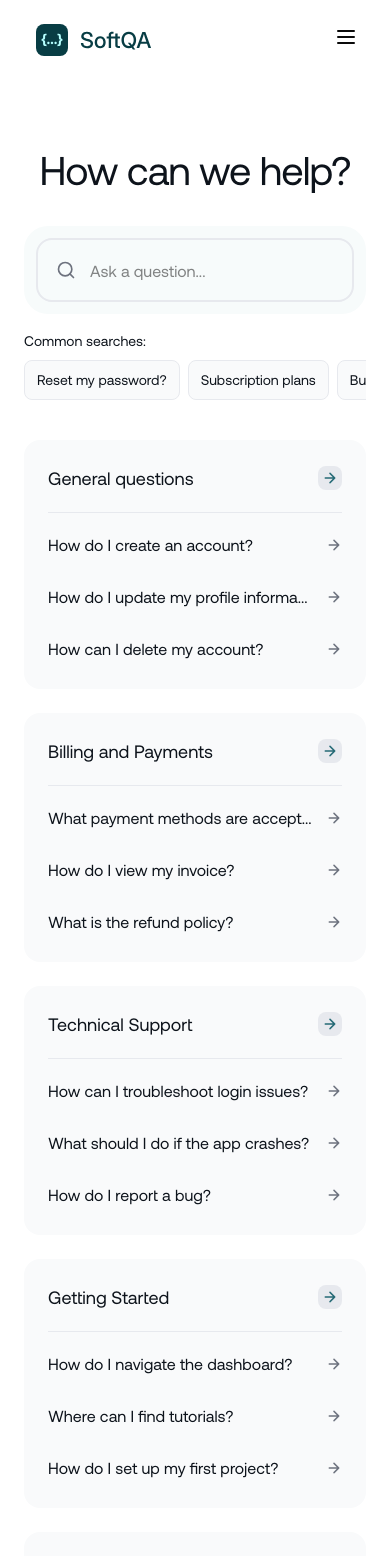
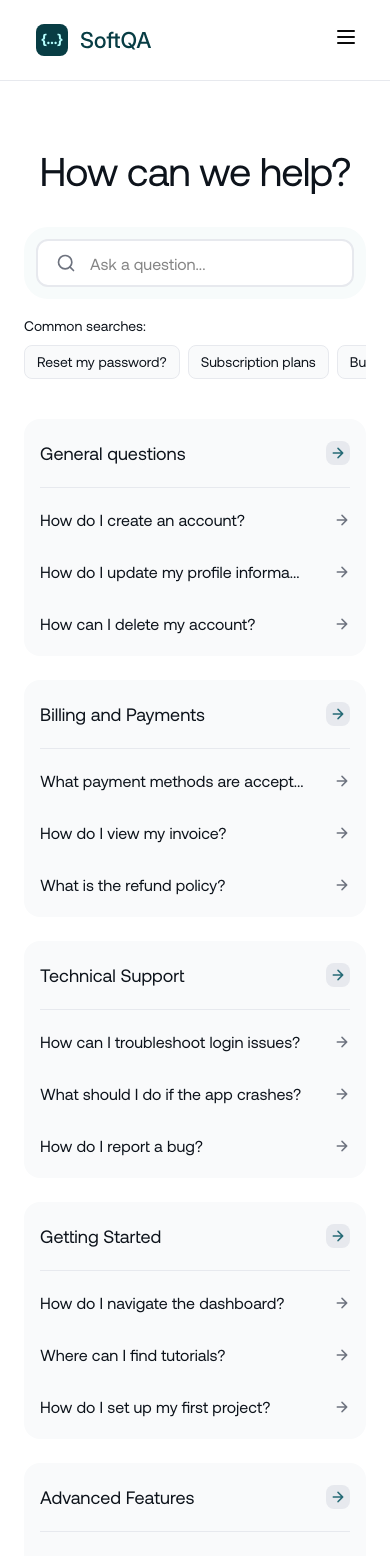
Before and after one commit to azkaanasiyya/softqa, a Next.js app: page /help in a window 390 px wide. Shown: the top 1556 px of the page. Built offline with nearby package versions, Linux system fonts and the light colour scheme.

Commit message:
style(help): adjust color, sizing, and spacing

```diff
--- a/src/components/custom/inputsearch.tsx
+++ b/src/components/custom/inputsearch.tsx
@@ -23,7 +23,7 @@ export function InputSearch(props: React.InputHTMLAttributes<HTMLInputElement>)
           props.onBlur?.(e);
         }}
         className={cn(
-          "w-full h-16 border-2 border-grayscale-100 p-5 pl-[52px] text-[16px] leading-6 rounded-[16px] transition-colors",
+          "w-full h-12 md:h-16 bg-base-white border-2 border-grayscale-100 p-5 pl-[52px] text-[16px] leading-6 rounded-[12px] md:rounded-[16px] transition-colors",
           focused && "border-primary-500 text-grayscale-900",
           props.className
         )}
--- a/src/components/help/hero.tsx
+++ b/src/components/help/hero.tsx
@@ -6,7 +6,7 @@ import FadeInSection from "../animation/fadein";
 
 export default function HelpHero() {
     return (
-        <div className="flex flex-col justify-center items-center px-6 md:px-8 lg:px-[124px] pb-12 pt-16 md:py-20 lg:pt-[104px] lg:pb-[116px] w-full">
+        <div className="flex flex-col justify-center items-center border-t border-grayscale-100 px-6 md:px-8 lg:px-[124px] pb-12 pt-16 md:py-20 lg:pt-[104px] lg:pb-[116px] w-full">
             <FadeInSection className="max-w-[1192px] flex flex-col gap-10 md:gap-12 lg:gap-20 justify-center items-center w-full">
                 <FadeInSection delay={0.5} className="flex flex-col gap-8 md:gap-10 w-full max-w-[784px]">
                     <h1 className="text-[40px] md:text-[56px] leading-[50px] md:leading-[70px] text-center tracking-tight text-grayscale-900">How can we help?</h1>
@@ -17,20 +17,20 @@ export default function HelpHero() {
                         <div className="flex flex-col md:flex-row gap-2 md:gap-4 items-start md:items-center md:justify-center overflow-hidden w-full">
                             <span className="text-[14px] md:text-[16px] leading-[22px] md:leading-6 text-grayscale-900">Common searches:</span>
                             <div className="flex flex-row gap-2 md:gap-4 items-center justify-center overflow-x-auto whitespace-nowrap scrollbar-hide">
-                                <div className="bg-grayscale-50 border border-grayscale-100 rounded-[8px] py-2 px-3 text-[14px] md:text-[16px] leading-[22px] md:leading-6 text-grayscale-900 whitespace-nowrap">Reset my password?</div>
-                                <div className="bg-grayscale-50 border border-grayscale-100 rounded-[8px] py-2 px-3 text-[14px] md:text-[16px] leading-[22px] md:leading-6 text-grayscale-900 whitespace-nowrap">Subscription plans</div>
-                                <div className="bg-grayscale-50 border border-grayscale-100 rounded-[8px] py-2 px-3 text-[14px] md:text-[16px] leading-[22px] md:leading-6 text-grayscale-900 whitespace-nowrap">Bug Detection</div>
+                                <div className="bg-grayscale-50 border border-grayscale-100 rounded-[8px] py-[5px] md:py-2 px-3 text-[14px] md:text-[16px] leading-[22px] md:leading-6 text-grayscale-900 whitespace-nowrap">Reset my password?</div>
+                                <div className="bg-grayscale-50 border border-grayscale-100 rounded-[8px] py-[5px] md:py-2 px-3 text-[14px] md:text-[16px] leading-[22px] md:leading-6 text-grayscale-900 whitespace-nowrap">Subscription plans</div>
+                                <div className="bg-grayscale-50 border border-grayscale-100 rounded-[8px] py-[5px] md:py-2 px-3 text-[14px] md:text-[16px] leading-[22px] md:leading-6 text-grayscale-900 whitespace-nowrap">Bug Detection</div>
                             </div>
                         </div>
                     </div>
                 </FadeInSection>
                 <div className="grid grid-cols-1 md:grid-cols-2 lg:grid-cols-3 gap-6 md:gap-8">
-                    <FadeInSection delay={0.5} className="bg-grayscale-50 rounded-[16px] flex flex-col pt-1 pb-4 px-6 gap-2 max-w-[376px] w-full">
+                    <FadeInSection delay={0.5} className="bg-grayscale-50 rounded-[16px] flex flex-col pt-0 md:pt-1 pb-2 md:pb-4 px-4 md:px-6 gap-2 max-w-[376px] w-full">
                         <Link href="/help/helpdetail" className="cursor-pointer">
                             <div className="flex flex-row justify-between items-center py-5 border-b border-grayscale-100">
                                 <h5 className="text-[18px] md:text-[24px] leading-7 md:leading-[30px] text-grayscale-900">General questions</h5>
-                                <div className="flex flex-col justify-center items-center rounded-[8px] w-6 h-6 bg-grayscale-100 p-1">
-                                    <Image src="/help/right-green.png" alt="icon" width={16} height={16} />
+                                <div className="flex flex-col justify-center items-center rounded-[8px] w-6 h-6 bg-grayscale-100 hover:bg-grayscale-300 p-1">
+                                    <Image src="/help/right-green.png" alt="icon" width={16} height={16} className="hover:opacity-80 transition duration-200"/>
                                 </div>
                             </div>
                         </Link>
@@ -49,13 +49,15 @@ export default function HelpHero() {
                             </div>
                         </div>
                     </FadeInSection>
-                    <FadeInSection delay={0.5} className="bg-grayscale-50 rounded-[16px] flex flex-col pt-1 pb-4 px-6 gap-2 max-w-[376px] w-full">
+                    <FadeInSection delay={0.5} className="bg-grayscale-50 rounded-[16px] flex flex-col pt-0 md:pt-1 pb-2 md:pb-4 px-4 md:px-6 gap-2 max-w-[376px] w-full">
+                        <Link href="/help/helpdetail" className="cursor-pointer">
                             <div className="flex flex-row justify-between items-center py-5 border-b border-grayscale-100">
                                 <h5 className="text-[18px] md:text-[24px] leading-7 md:leading-[30px] text-grayscale-900">Billing and Payments</h5>
-                            <div className="flex flex-col justify-center items-center rounded-[8px] w-6 h-6 bg-grayscale-100 p-1">
-                                <Image src="/help/right-green.png" alt="icon" width={16} height={16} />
+                                <div className="flex flex-col justify-center items-center rounded-[8px] w-6 h-6 bg-grayscale-100 hover:bg-grayscale-300 p-1">
+                                    <Image src="/help/right-green.png" alt="icon" width={16} height={16} className="hover:opacity-80 transition duration-200"/>
                                 </div>
                             </div>
+                        </Link>
                         <div className="flex flex-col gap-1">
                             <div className="flex flex-row justify-between items-center py-3">
                                 <span className="text-[16px] md:text-[18px] truncate max-w-full leading-6 md:leading-7 text-grayscale-900">What payment methods are accept...</span>
@@ -71,13 +73,15 @@ export default function HelpHero() {
                             </div>
                         </div>
                     </FadeInSection>
-                    <FadeInSection delay={0.5} className="bg-grayscale-50 rounded-[16px] flex flex-col pt-1 pb-4 px-6 gap-2 max-w-[376px] w-full">
+                    <FadeInSection delay={0.5} className="bg-grayscale-50 rounded-[16px] flex flex-col pt-0 md:pt-1 pb-2 md:pb-4 px-4 md:px-6 gap-2 max-w-[376px] w-full">
+                        <Link href="/help/helpdetail" className="cursor-pointer">
                             <div className="flex flex-row justify-between items-center py-5 border-b border-grayscale-100">
                                 <h5 className="text-[18px] md:text-[24px] leading-7 md:leading-[30px] text-grayscale-900">Technical Support</h5>
-                            <div className="flex flex-col justify-center items-center rounded-[8px] w-6 h-6 bg-grayscale-100 p-1">
-                                <Image src="/help/right-green.png" alt="icon" width={16} height={16} />
+                                <div className="flex flex-col justify-center items-center rounded-[8px] w-6 h-6 bg-grayscale-100 hover:bg-grayscale-300 p-1">
+                                    <Image src="/help/right-green.png" alt="icon" width={16} height={16} className="hover:opacity-80 transition duration-200"/>
                                 </div>
                             </div>
+                        </Link>
                         <div className="flex flex-col gap-1">
                             <div className="flex flex-row justify-between items-center py-3">
                                 <span className="text-[16px] md:text-[18px] truncate max-w-full leading-6 md:leading-7 text-grayscale-900">How can I troubleshoot login issues?</span>
@@ -93,13 +97,15 @@ export default function HelpHero() {
                             </div>
                         </div>
                     </FadeInSection>
-                    <FadeInSection delay={0.5} className="bg-grayscale-50 rounded-[16px] flex flex-col pt-1 pb-4 px-6 gap-2 max-w-[376px] w-full">
+                    <FadeInSection delay={0.5} className="bg-grayscale-50 rounded-[16px] flex flex-col pt-0 md:pt-1 pb-2 md:pb-4 px-4 md:px-6 gap-2 max-w-[376px] w-full">
+                        <Link href="/help/helpdetail" className="cursor-pointer">
                             <div className="flex flex-row justify-between items-center py-5 border-b border-grayscale-100">
                                 <h5 className="text-[18px] md:text-[24px] leading-7 md:leading-[30px] text-grayscale-900">Getting Started</h5>
-                            <div className="flex flex-col justify-center items-center rounded-[8px] w-6 h-6 bg-grayscale-100 p-1">
-                                <Image src="/help/right-green.png" alt="icon" width={16} height={16} />
+                                <div className="flex flex-col justify-center items-center rounded-[8px] w-6 h-6 bg-grayscale-100 hover:bg-grayscale-300 p-1">
+                                    <Image src="/help/right-green.png" alt="icon" width={16} height={16} className="hover:opacity-80 transition duration-200"/>
                                 </div>
                             </div>
+                        </Link>
                         <div className="flex flex-col gap-1">
                             <div className="flex flex-row justify-between items-center py-3">
                                 <span className="text-[16px] md:text-[18px] truncate max-w-full leading-6 md:leading-7 text-grayscale-900">How do I navigate the dashboard?</span>
@@ -115,13 +121,15 @@ export default function HelpHero() {
                             </div>
                         </div>
                     </FadeInSection>
-                    <FadeInSection delay={0.5} className="bg-grayscale-50 rounded-[16px] flex flex-col pt-1 pb-4 px-6 gap-2 max-w-[376px] w-full">
+                    <FadeInSection delay={0.5} className="bg-grayscale-50 rounded-[16px] flex flex-col pt-0 md:pt-1 pb-2 md:pb-4 px-4 md:px-6 gap-2 max-w-[376px] w-full">
+                        <Link href="/help/helpdetail" className="cursor-pointer">
                             <div className="flex flex-row justify-between items-center py-5 border-b border-grayscale-100">
                                 <h5 className="text-[18px] md:text-[24px] leading-7 md:leading-[30px] text-grayscale-900">Advanced Features</h5>
-                            <div className="flex flex-col justify-center items-center rounded-[8px] w-6 h-6 bg-grayscale-100 p-1">
-                                <Image src="/help/right-green.png" alt="icon" width={16} height={16} />
+                                <div className="flex flex-col justify-center items-center rounded-[8px] w-6 h-6 bg-grayscale-100 hover:bg-grayscale-300 p-1">
+                                    <Image src="/help/right-green.png" alt="icon" width={16} height={16} className="hover:opacity-80 transition duration-200"/>
                                 </div>
                             </div>
+                        </Link>
                         <div className="flex flex-col gap-1">
                             <div className="flex flex-row justify-between items-center py-3">
                                 <span className="text-[16px] md:text-[18px] truncate max-w-full leading-6 md:leading-7 text-grayscale-900">How do I integrate with third-party t...</span>
```
Lines whose indentation alone changed are shown as unchanged.
